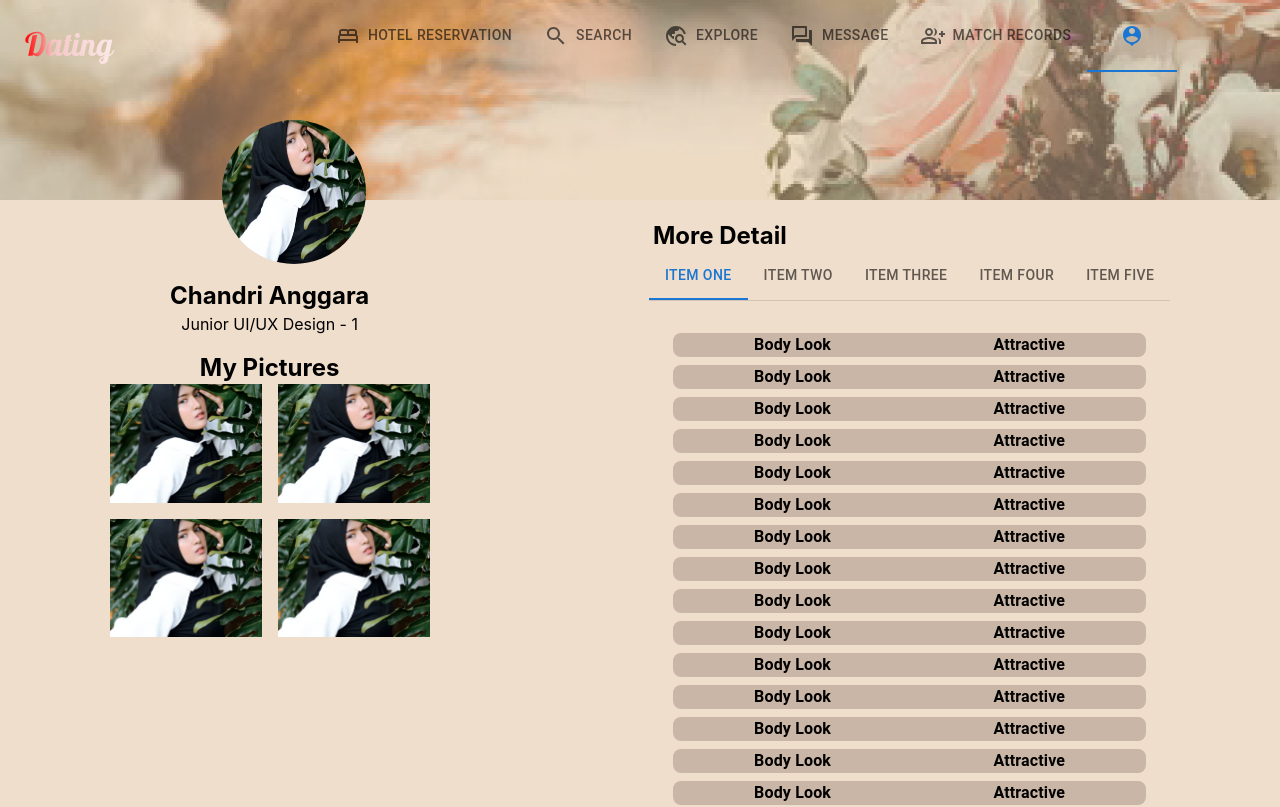
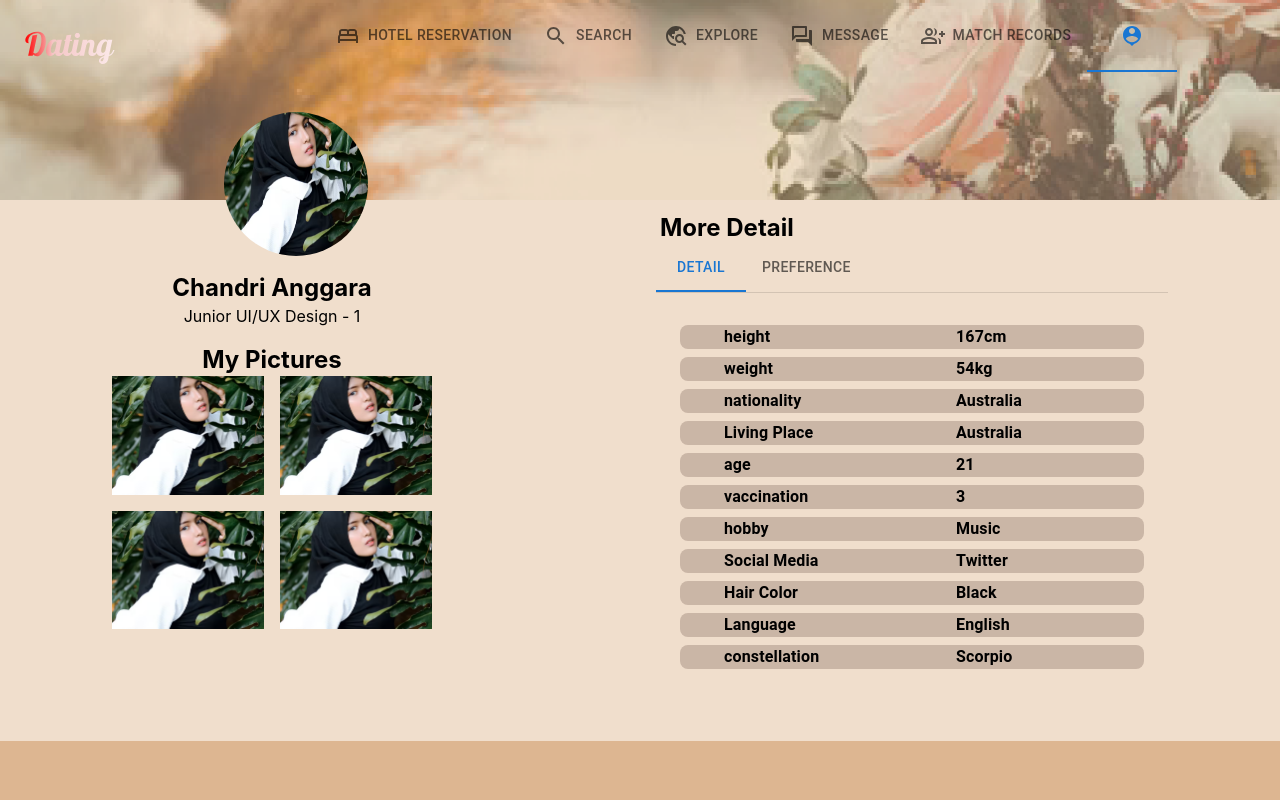
Before and after one commit to 22S2-SSE/frontend, a React (Create React App) app: page /profile/1 in a window 1280 px wide. Shown: the top 807 px of the page. Built offline with nearby package versions, Linux system fonts and the light colour scheme; a web font is replaced by a local one.

Commit message:
create local json file to store profile page data

```diff
--- a/src/Profile/DetailTabs.jsx
+++ b/src/Profile/DetailTabs.jsx
@@ -4,6 +4,8 @@ import Tabs from "@mui/material/Tabs";
 import Tab from "@mui/material/Tab";
 import Typography from "@mui/material/Typography";
 import Box from "@mui/material/Box";
+import profile from './profile.json'
+import preference from './preference.json'
 
 function TabPanel(props) {
   const { children, value, index, ...other } = props;
@@ -53,17 +55,17 @@ const DetailTabs = () => {
           onChange={handleChange}
           aria-label="basic tabs example"
         >
-          <Tab label="Item One" {...a11yProps(0)} />
-          <Tab label="Item Two" {...a11yProps(1)} />
-          <Tab label="Item Three" {...a11yProps(2)} />
+          <Tab label="Detail" {...a11yProps(0)} />
+          <Tab label="Preference" {...a11yProps(1)} />
+            {/* <Tab label="Item Three" {...a11yProps(2)} />
             <Tab label="Item Four" {...a11yProps(3)} />
-          <Tab label="Item Five" {...a11yProps(4)} />
+            <Tab label="Item Five" {...a11yProps(4)} /> */}
         </Tabs>
       </Box>
       <TabPanel value={value} index={0}>
         {(() => {
           let td = [];
-          for (let i = 1; i <= 20; i++) {
+          for (const i in profile) {
             td.push(
               <div
               className="flex justify-around font-semibold rounded-lg mt-2"
@@ -71,16 +73,32 @@ const DetailTabs = () => {
                 background: "rgb(202,182,166)",
               }}
             >
-                <div>Body Look</div>
-                <div>Attractive</div>
+              <div className=" text-left w-36">{i}</div>
+              <div className=" text-left w-36">{profile[i]}</div>
             </div>
-            );
+            )
           }
           return td;
         })()}
       </TabPanel>
       <TabPanel value={value} index={1}>
-        Item Two
+      {(() => {
+          let td = [];
+          for (const i in preference) {
+            td.push(
+              <div
+              className="flex justify-around font-semibold rounded-lg mt-2"
+              style={{
+                background: "rgb(202,182,166)",
+              }}
+            >
+              <div className=" text-left w-36">{i}</div>
+              <div className=" text-left w-36">{profile[i]}</div>
+            </div>
+            )
+          }
+          return td;
+        })()}
       </TabPanel>
       <TabPanel value={value} index={2}>
         Item Three
--- a/src/Profile/index.jsx
+++ b/src/Profile/index.jsx
@@ -23,7 +23,7 @@ const Profile = () => {
         >
         </div>
         <div
-          className=" w-full flex justify-around py-5"
+          className=" w-full flex justify-around py-3"
           style={{
             background: "rgb(240,222,204)",
             position: "relative",
@@ -47,7 +47,7 @@ const Profile = () => {
               </div>
             </div>
           </div>
-          <div>
+          <div className=" w-2/5">
             <p className="text-left font-bold text-2xl pl-1">More Detail</p>
             <DetailTabs />
           </div>
--- /dev/null
+++ b/src/Profile/preference.json
@@ -0,0 +1,11 @@
+{
+  "height": "167cm",
+  "weight": "54kg",
+  "Living Place": "Australia",
+  "age": "30",
+  "vaccination": "3",
+  "hobby": "Music",
+  "Hair Color": "Yellow",
+  "Language": "Japanese",
+  "constellation": "Sagittarius"
+}
--- /dev/null
+++ b/src/Profile/profile.json
@@ -0,0 +1,13 @@
+{
+  "height": "167cm",
+  "weight": "54kg",
+  "nationality": "Australia",
+  "Living Place": "Australia",
+  "age": "21",
+  "vaccination": "3",
+  "hobby": "Music",
+  "Social Media": "Twitter",
+  "Hair Color": "Black",
+  "Language": "English",
+  "constellation": "Scorpio"
+}
```
Lines whose indentation alone changed are shown as unchanged.
